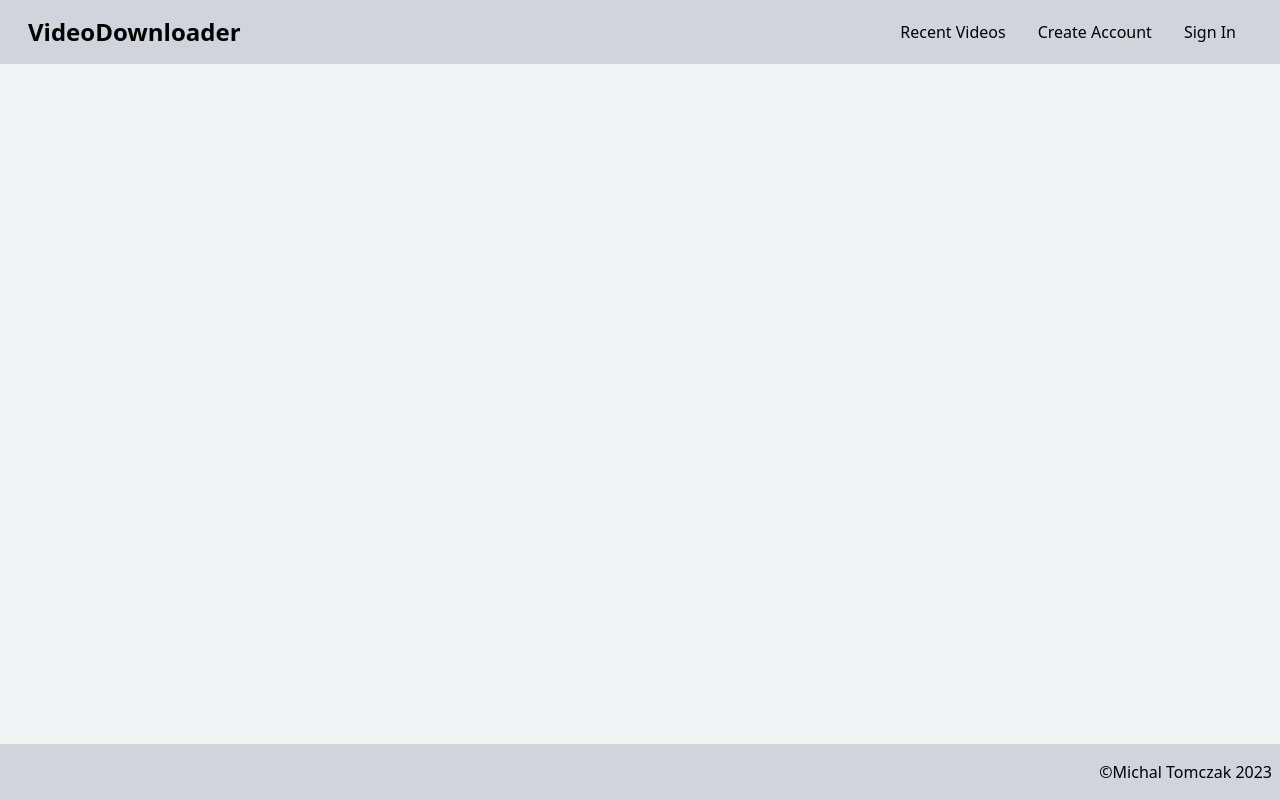
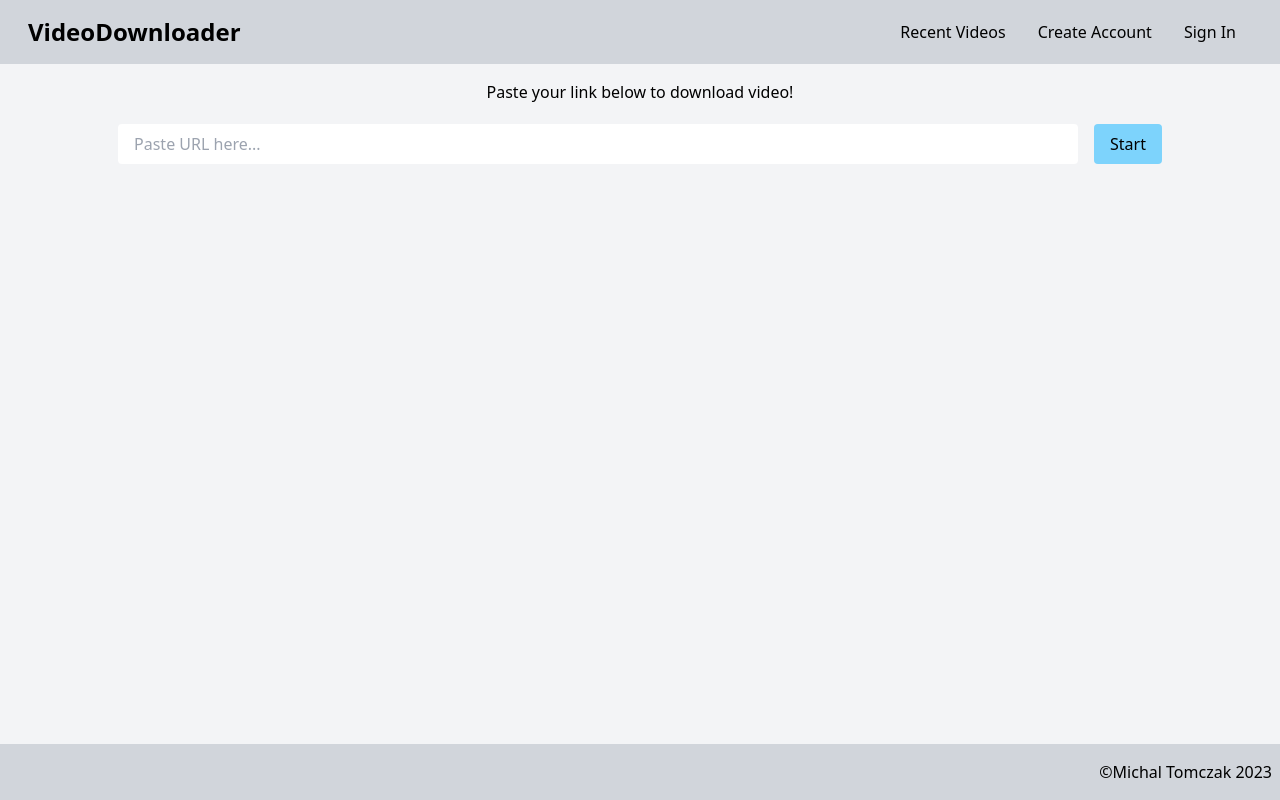
Before and after one commit to MichalTomczakSE/video-front-app, a Next.js app: page / in a window 1280 px wide. Built offline with nearby package versions, Linux system fonts and the light colour scheme.

Commit message:
Return GetVideo Component on homepage, add 9gag domain for image requests

```diff
--- a/next.config.js
+++ b/next.config.js
@@ -3,7 +3,7 @@ const nextConfig = {
   reactStrictMode: true,
   trailingSlash: true,
   images: {
-    domains: ['i.ytimg.com'],
+    domains: ['i.ytimg.com', 'img-9gag-fun.9cache.com',],
     formats: ["image/avif", "image/webp"]
   }
 };
--- a/pages/index.tsx
+++ b/pages/index.tsx
@@ -1,9 +1,10 @@
 import { Main } from "@/components/Main";
+import { GetVideoForm } from "@/components/GetVideoForm";
 
 export default function Home() {
   return (
     <Main>
-
+<GetVideoForm/>
     </Main>
   );
 }
```
